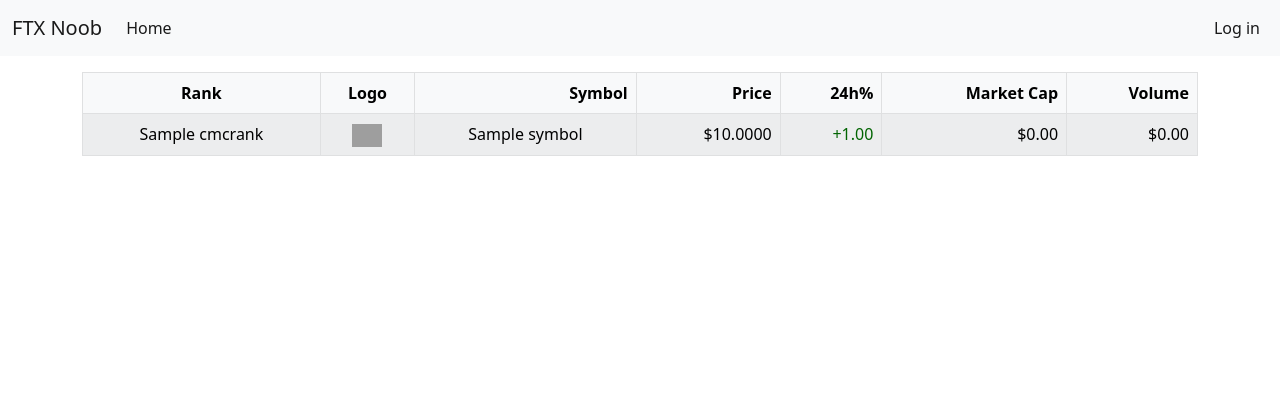
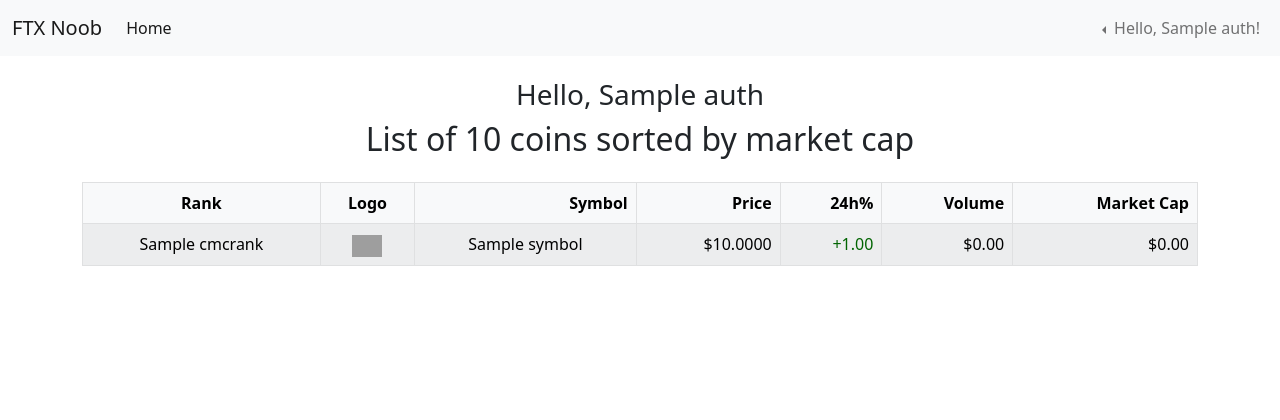
Before and after one commit to guztus/CryptoAPI-Platform, a PHP site: template public/views/main/main.view.twig in a window 1280 px wide. Shown: the top 420 px of the page. After the commit the page ends 266 px from the top, so only its background shows below. Run offline with PHP 8.4, Linux system fonts and the light colour scheme; the template is opened without the code that fills it: most values are stand-ins (such as "Sample title", 1, 10 or a date in 2020); some libraries are stand-ins or nearby versions; grey boxes are pictures that could not be loaded.

Commit message:
minor fixes

```diff
--- a/app/Controllers/LoginController.php
+++ b/app/Controllers/LoginController.php
@@ -19,9 +19,7 @@
         $validator = new Validator();
         $validator->login($_POST['email'], $_POST['password']);
 
-        if (!Validator::passed()) {
-            $_SESSION['errors']['login'] [] = 'Credentials are incorrect';
-        } else {
+        if (Validator::passed()) {
             $_SESSION['alerts']['success'] [] = 'Login successful!';
             $currentUser = (new UserService())->getUserData(null, $_POST['email']);
 
--- a/app/Validator.php
+++ b/app/Validator.php
@@ -20,7 +20,7 @@
     {
         $user = (new Database())->getConnection()->fetchAssociative('SELECT * FROM users WHERE email = ?', [$email]);
         if (!$user || !password_verify($password, $user['password'])) {
-            $_SESSION['errors']['password'] [] = 'Login failed. Please check that all fields are filled out correctly and try again!';
+            $_SESSION['errors']['login'] [] = 'Login failed. Please make sure that all fields are filled out correctly and try again!';
         }
     }
 
--- a/public/views/main/main.view.twig
+++ b/public/views/main/main.view.twig
@@ -26,6 +26,17 @@
 
 {% include 'navBar/navBar.view.twig' %}
 
+<div class="d-flex flex-column" style="margin-top: 1.4em">
+    {% if auth %}
+    <div style="text-align: center">
+        <h3>Hello, {{ auth.name }}</h3>
+    </div>
+    {% endif %}
+    <div style="text-align: center">
+        <h2>List of 10 coins sorted by market cap</h2>
+    </div>
+</div>
+
 <div class="container mt-3">
     <table class="table table-light table-striped table-hover table-bordered table-condensed">
         <thead>
@@ -35,15 +46,15 @@
             <th>Symbol</th>
             <th>Price</th>
             <th>24h%</th>
+            <th>Volume</th>
             <th>Market Cap</th>
-            <th>Volume</th>
         </tr>
         </thead>
         {% for coin in coins %}
             <tbody>
             <tr>
                 <td id="centered">{{ coin.cmcrank }}</td>
-                <td id="centered"><img style="width: 30px" src="https://logo.chainbit.xyz/{{ coin.symbol }}"></td>
+                <td id="centered"><img style="width: 30px" src="https://logo.chainbit.xyz/{{ coin.symbol }}" alt="{{ coin.symbol }}"></td>
                 <td id="centered">{{ coin.symbol }}</td>
                 <td>${{ coin.price|number_format(4, '.', ',') }}</td>
                 {% if coin.percentChange24h < 0 %}
@@ -51,43 +62,12 @@
                 {% else %}
                     <td style="color: darkgreen">+{{ coin.percentChange24h|number_format(2, '.', ',') }}</td>
                 {% endif %}
+                <td>${{ coin.volume24h|number_format(2, '.', ',') }}</td>
                 <td>${{ coin.marketCap|number_format(2, '.', ',') }}</td>
-                <td>${{ coin.volume24h|number_format(2, '.', ',') }}</td>
             </tr>
             </tbody>
         {% endfor %}
-        </ul>
     </table>
 </div>
-<br>
-<br>
-<br>
-<br>
-<br>
-<br>
-<br>
-<br>
-<br>
-<br>
-<br>
-<br>
-<br>
-<br>
-<br>
-<br>
-<br>
-<br>
-<br>
-<br>
-<br>
-<br>
-<br>
-<br>
-<br>
-<br>
-<br>
-<br>
-<br>
-
 </body>
 </html>
```
